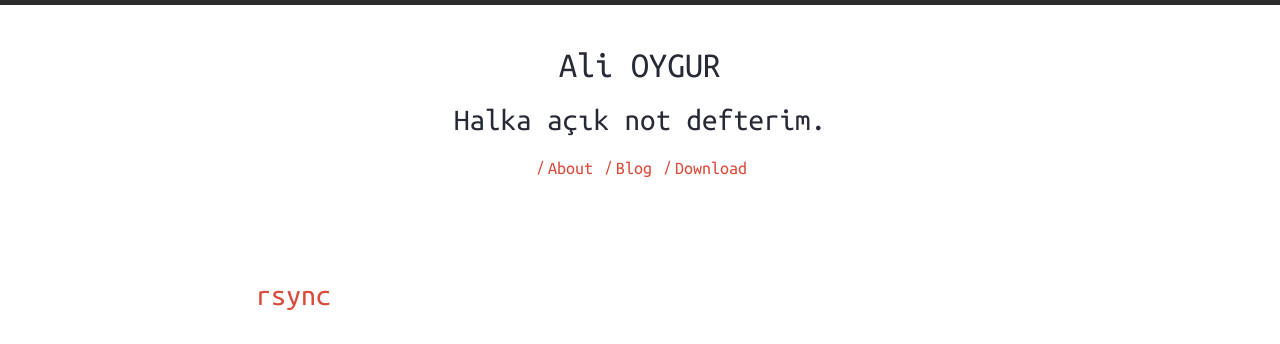
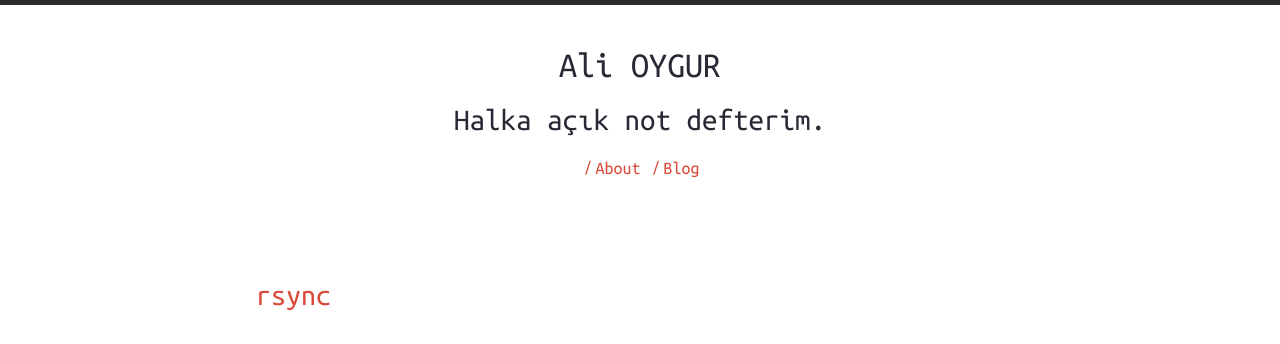
Before and after one commit to alioygur/alioygur.github.io, a Jekyll site: the page built from index.html, in a window 1280 px wide. Shown: the top 344 px of the page. Built offline with Jekyll 4.4.1, drawn with Linux system fonts in a browser that asks for light colours; nearby versions of some CDN libraries.

Commit message:
removed download link from header

```diff
--- a/_includes/header-links.html
+++ b/_includes/header-links.html
@@ -5,12 +5,4 @@
 	<li>
 		<a href="{{ '/blog' | prepend: site.baseurl | prepend: site.url }}">Blog</a><span>/</span>
 	</li>
-	{% if site.harmony.social.github %}
-	<li>
-		<a title="{{ site.harmony.social.github }} on Github"
-			href="https://github.com/gayanvirajith/harmony" target="_blank">
-			Download
-		</a><span>/</span>
-	</li>
-	{% endif %}
 </ul>
```
